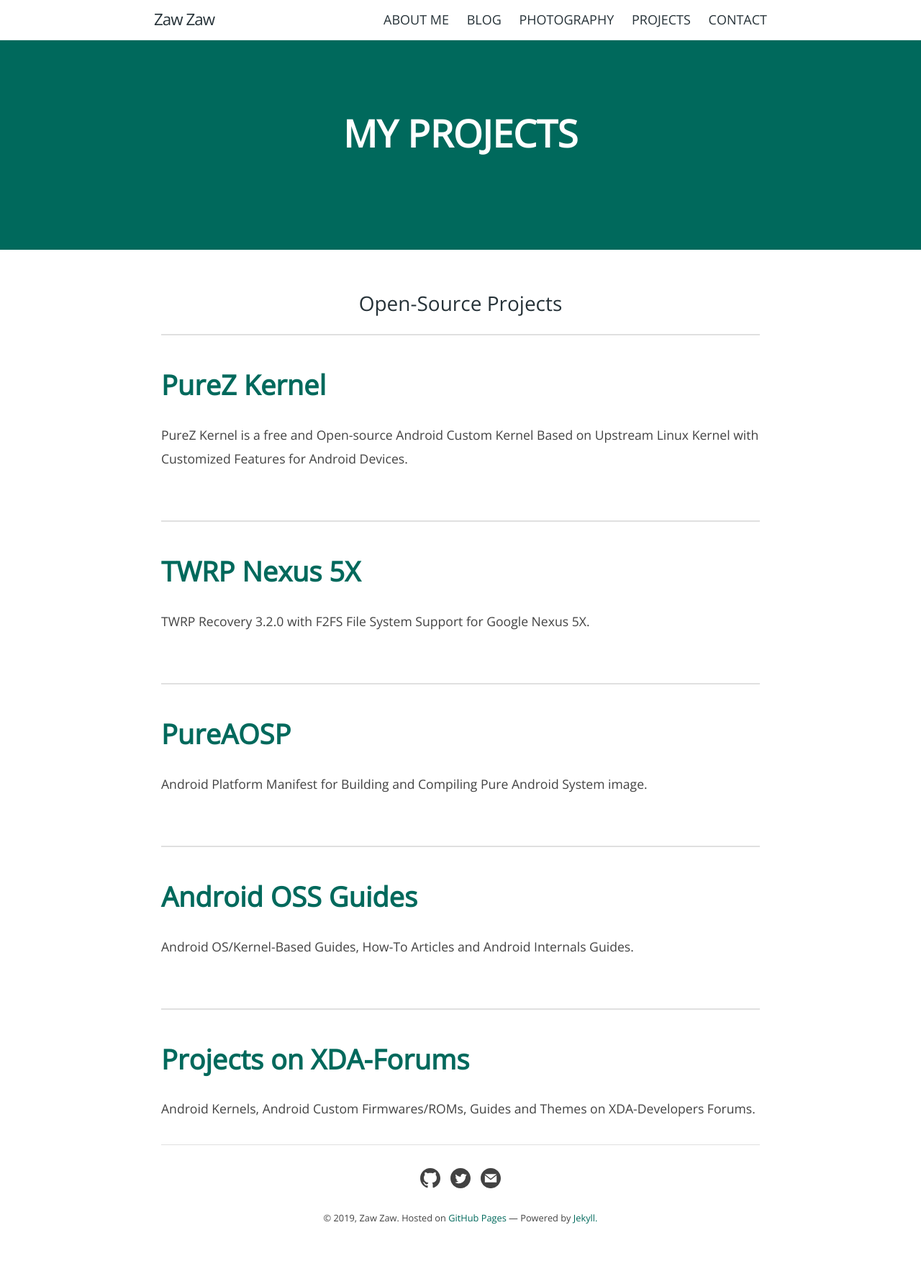
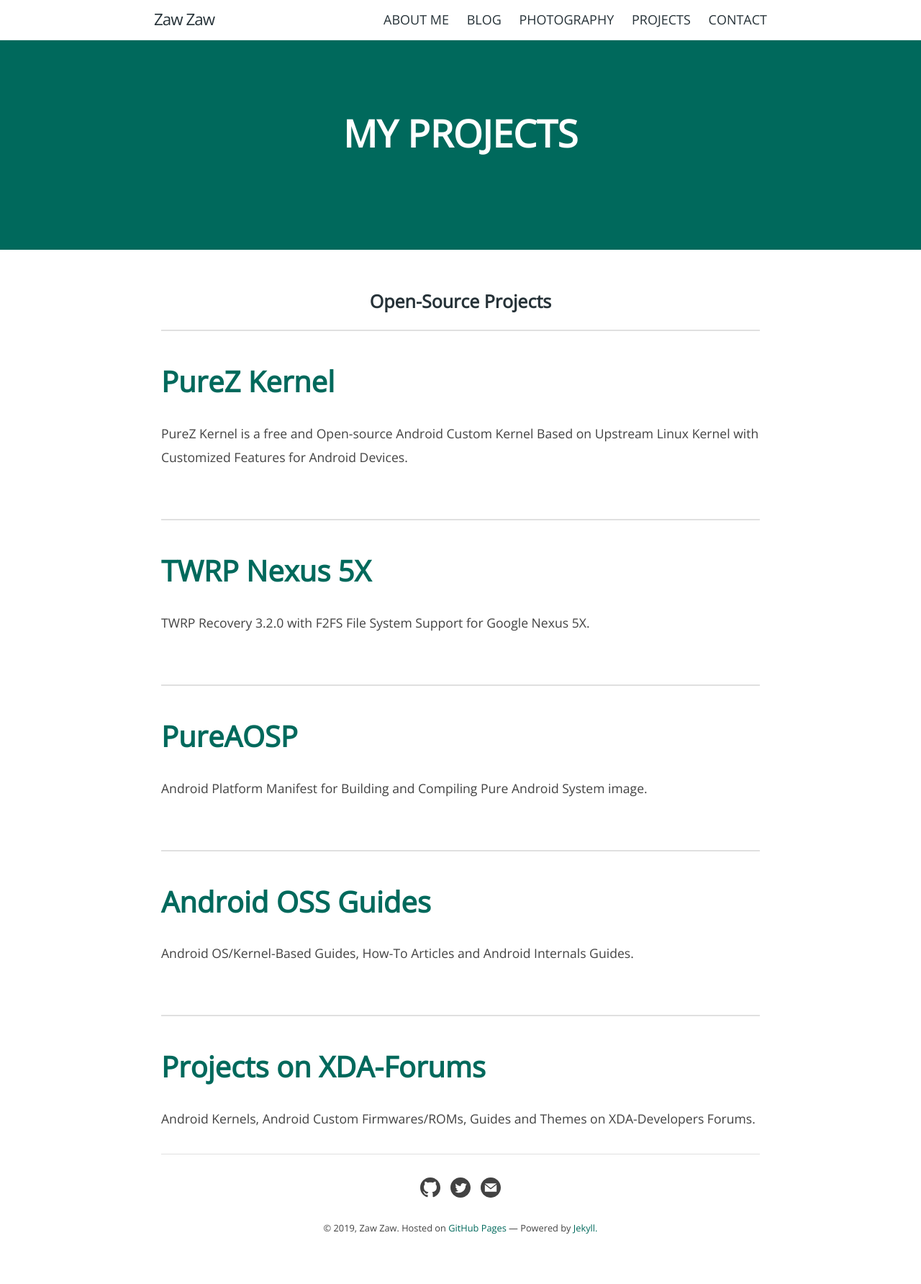
Before and after one commit to zawzaww/zawzaww.github.io, a Jekyll site: the page built from projects.md, in a window 1280 px wide. Shown: the whole page at 72% size. Built offline with Jekyll 4.4.1, drawn with Linux system fonts in a browser that asks for light colours.

Commit message:
_sass: blog: projects: Add h3 font size and set to h3 for titles
Signed-off-by: Zaw Zaw <zawzthein@outlook.com>

```diff
--- a/_sass/jekyll-theme-cayman-blog.scss
+++ b/_sass/jekyll-theme-cayman-blog.scss
@@ -232,7 +232,7 @@
   h6 {
     margin-top: 2rem;
     margin-bottom: 1rem;
-    font-weight: normal;
+    font-weight: 600;
     color: $section-headings-color;
   }
 
--- a/_sass/normalize.scss
+++ b/_sass/normalize.scss
@@ -133,14 +133,16 @@
  */
 
 h1 {
-  font-size: 38px;
-  font-weight: 600;
+  font-size: 40px;
   margin: 0.67em 0;
 }
 
 h2 {
-  font-size: 28px;
-  font-weight: 600;
+  font-size: 30px;
+}
+
+h3 {
+  font-size: 25px;
 }
 
 /**
--- a/blog/index.html
+++ b/blog/index.html
@@ -6,7 +6,7 @@
 <!-- Post list. -->
 <div>
 
-    <h2 align="center">Blog Posts & Articles</h2>
+    <h3 align="center">Blog Posts and Articles</h3>
 
     <div>&nbsp;</div>
 
--- a/projects.md
+++ b/projects.md
@@ -4,7 +4,7 @@
 permalink: /projects
 ---
 
-<h2 align="center">Open-Source Projects</h2>
+<h3 align="center">Open-Source Projects</h3>
 
 ---
 
```
